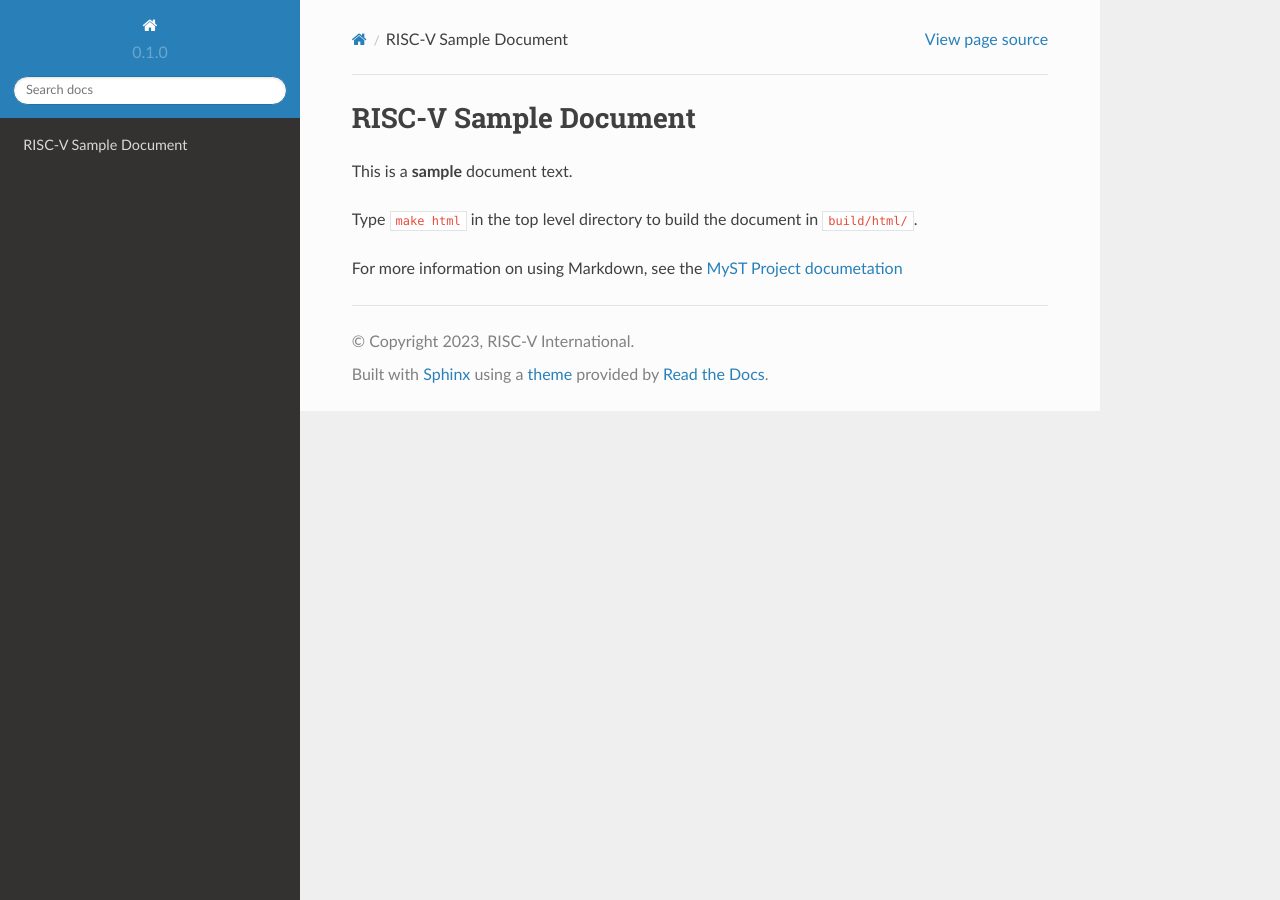
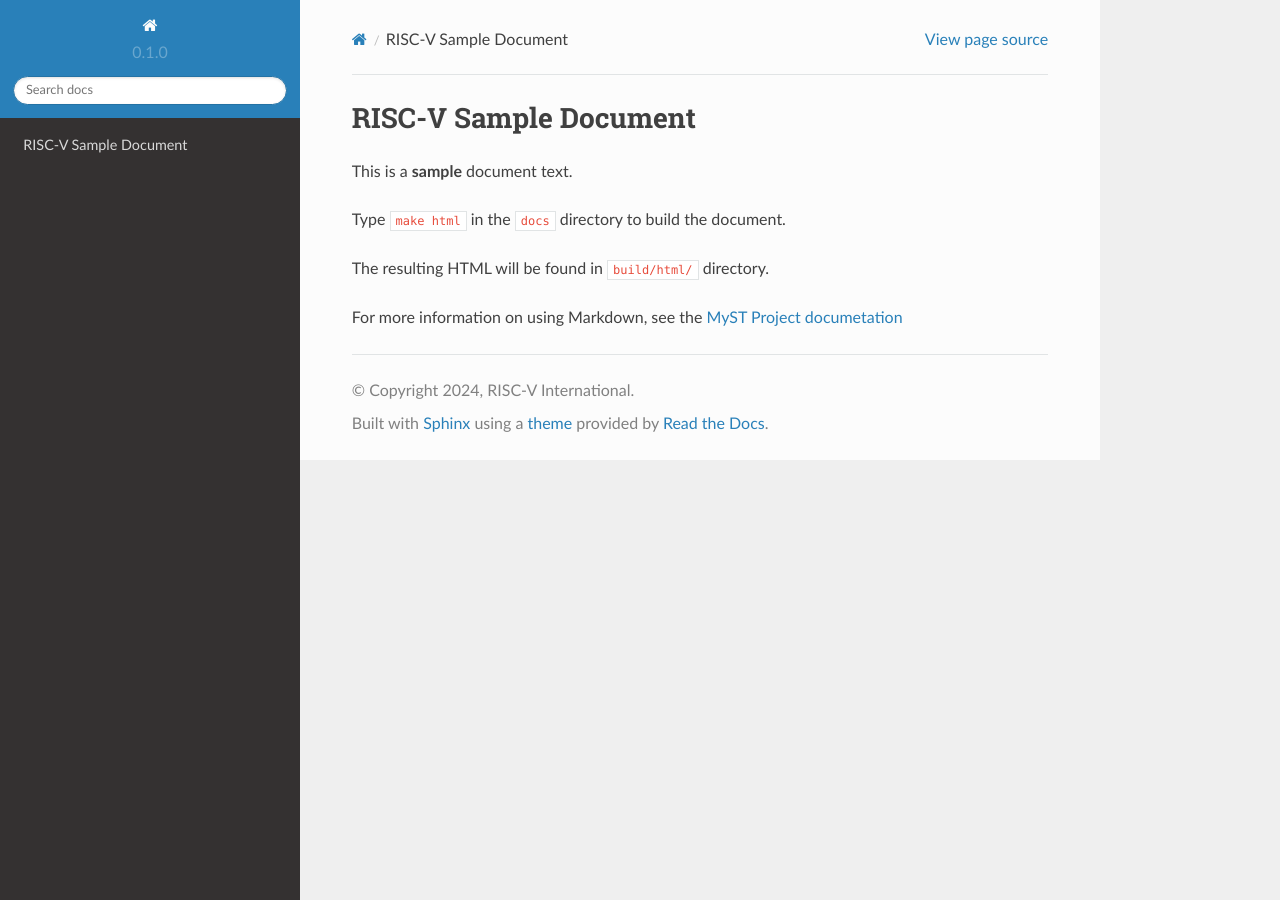
Before and after one commit to riscv-admin/template-docs-rtd, a Sphinx documentation site: the page built from docs/source/index.md, in a window 1280 px wide. Built offline with Sphinx 7.4.7 and the Read the Docs theme 2.0.0, drawn with Linux system fonts in a browser that asks for light colours.

Commit message:
Updates to build MD
Signed-off-by: Jeff Scheel <jeff@riscv.org>

```diff
--- a/docs/source/conf.py
+++ b/docs/source/conf.py
@@ -3,13 +3,12 @@
 # -- Project information
 
 project = '<RISC-V Docs Template>'
-copyright = '2023, RISC-V International'
+copyright = '2024, RISC-V International'
 author = 'RISC-V International'
 release = '0.1'
 version = '0.1.0'
 
 # -- General configuration
-
 extensions = [
     'sphinx.ext.duration',
     'sphinx.ext.doctest',
@@ -18,6 +17,13 @@ extensions = [
     'sphinx.ext.intersphinx',
     'myst_parser'
 ]
+
+source_suffix = {
+    '.rst': 'restructuredtext',
+    '.md': 'markdown',
+}
+
+master_doc = 'index'
 
 intersphinx_mapping = {
     'python': ('https://docs.python.org/3/', None),
--- a/docs/source/index.md
+++ b/docs/source/index.md
@@ -2,7 +2,9 @@
 
 This is a **sample** document text.
 
-Type `make html` in the top level directory to build the document in `build/html/`.
+Type `make html` in the `docs` directory to build the document.
+
+The resulting HTML will be found in `build/html/` directory.
 
 For more information on using Markdown, see the
 [MyST Project documetation](https://myst-parser.readthedocs.io/en/latest/index.html)
```
Also changed, not shown: 1 other file.
